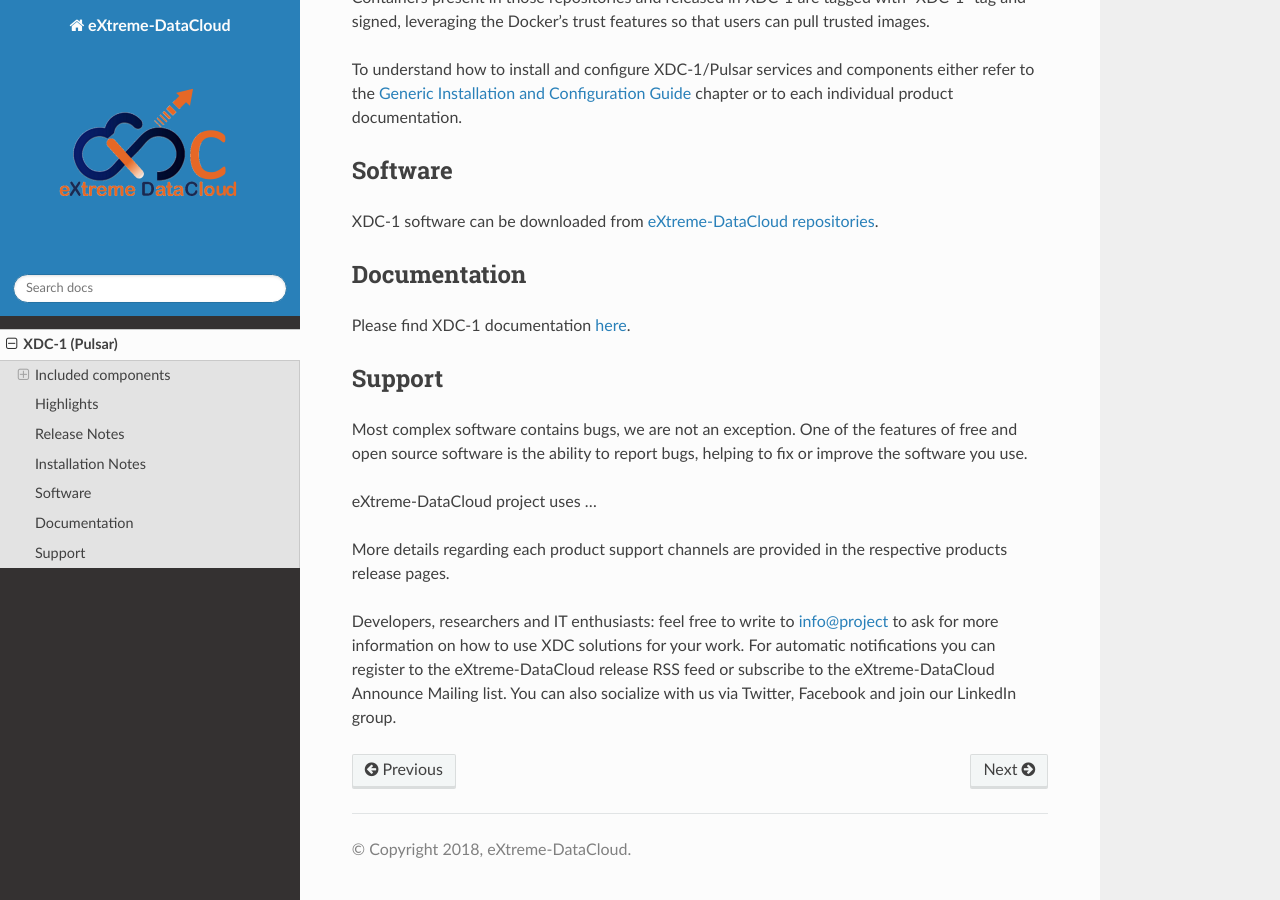
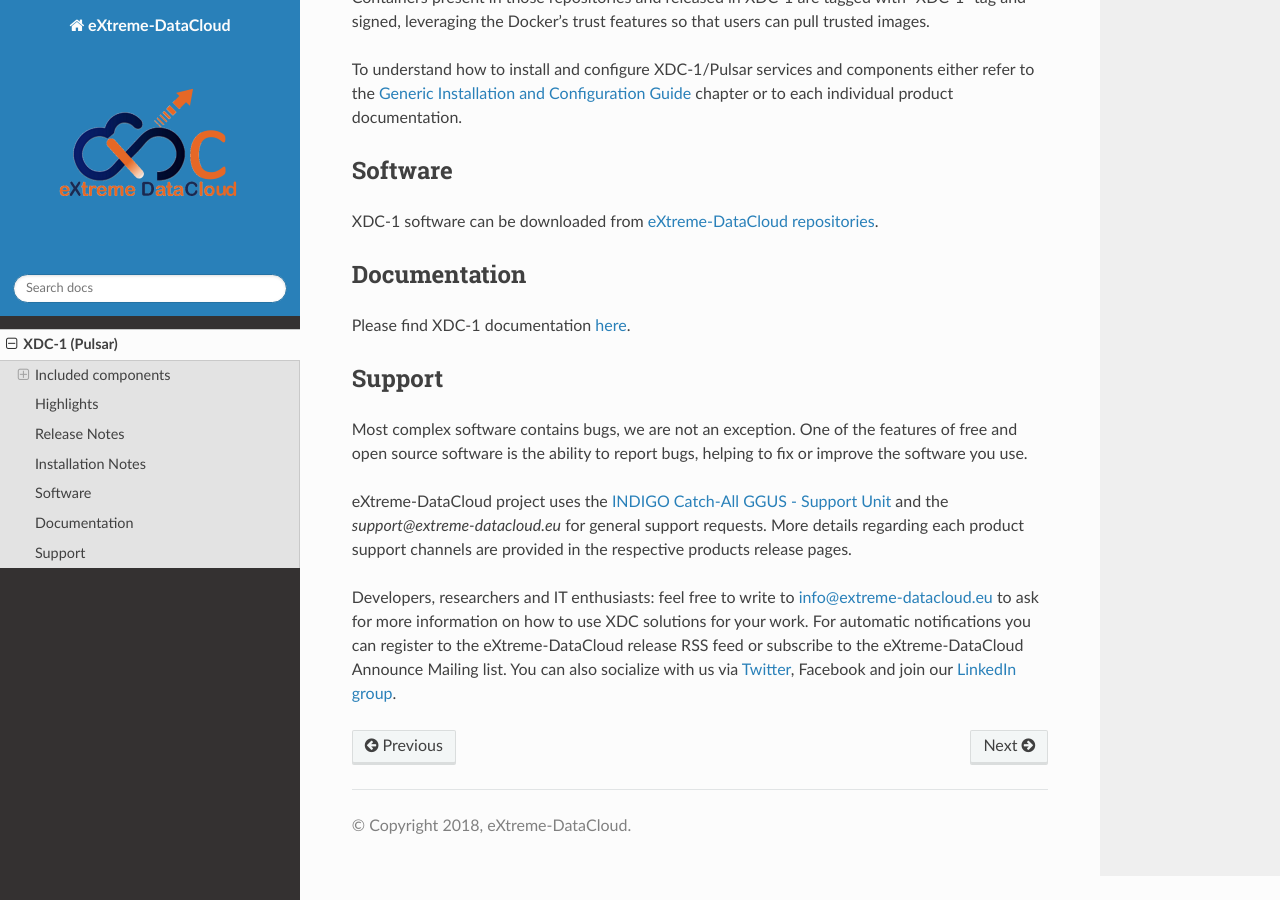
Before and after one commit to extreme-datacloud/xdc-releases, a Sphinx documentation site: the page built from source/releases/pulsar/index.rst, in a window 1280 px wide and 900 px high, scrolled down 2366 px. Built offline with Sphinx 7.4.7 and the Read the Docs theme 2.0.0, drawn with Linux system fonts in a browser that asks for light colours; pages that are not in the unit, such as notebooks, are missing from menus.

Commit message:
add more info

```diff
--- a/source/releases/pulsar/index.rst
+++ b/source/releases/pulsar/index.rst
@@ -157,13 +157,13 @@
 features of free and open source software is the ability to report bugs,
 helping to fix or improve the software you use.
 
-eXtreme-DataCloud project uses …
-
+eXtreme-DataCloud project uses the `INDIGO Catch-All GGUS - Support Unit <https://wiki.egi.eu/wiki/GGUS:INDIGO_DataCloud_Catch-all_FAQ>`_ and
+the *support@extreme-datacloud.eu* for general support requests.
 More details regarding each product support channels are provided in the
 respective products release pages.
 
 Developers, researchers and IT enthusiasts: feel free to write to
-info@project to ask for more information on how to use XDC solutions
+info@extreme-datacloud.eu to ask for more information on how to use XDC solutions
 for your work. For automatic notifications you can register to the eXtreme-DataCloud release RSS feed or subscribe to the
 eXtreme-DataCloud Announce Mailing list. You can also socialize with us
-via Twitter, Facebook and join our LinkedIn group.
+via `Twitter <https://twitter.com/XtremeDataCloud>`_, Facebook and join our `LinkedIn group <https://www.linkedin.com/groups/12181004/>`_.
```
